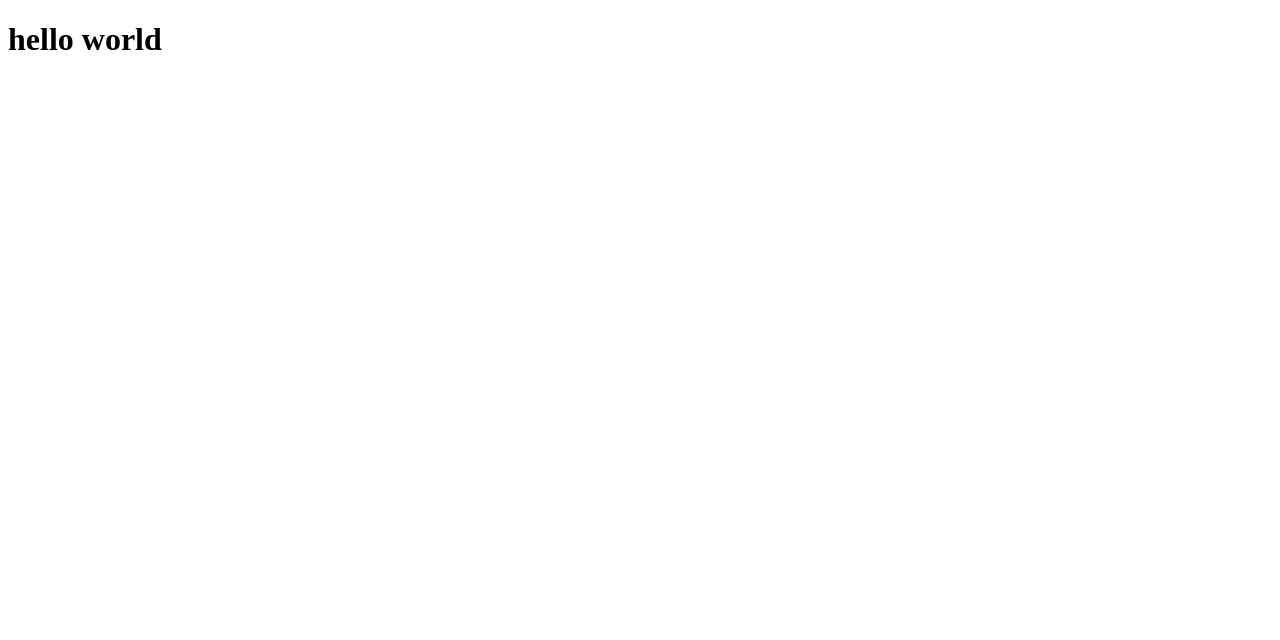
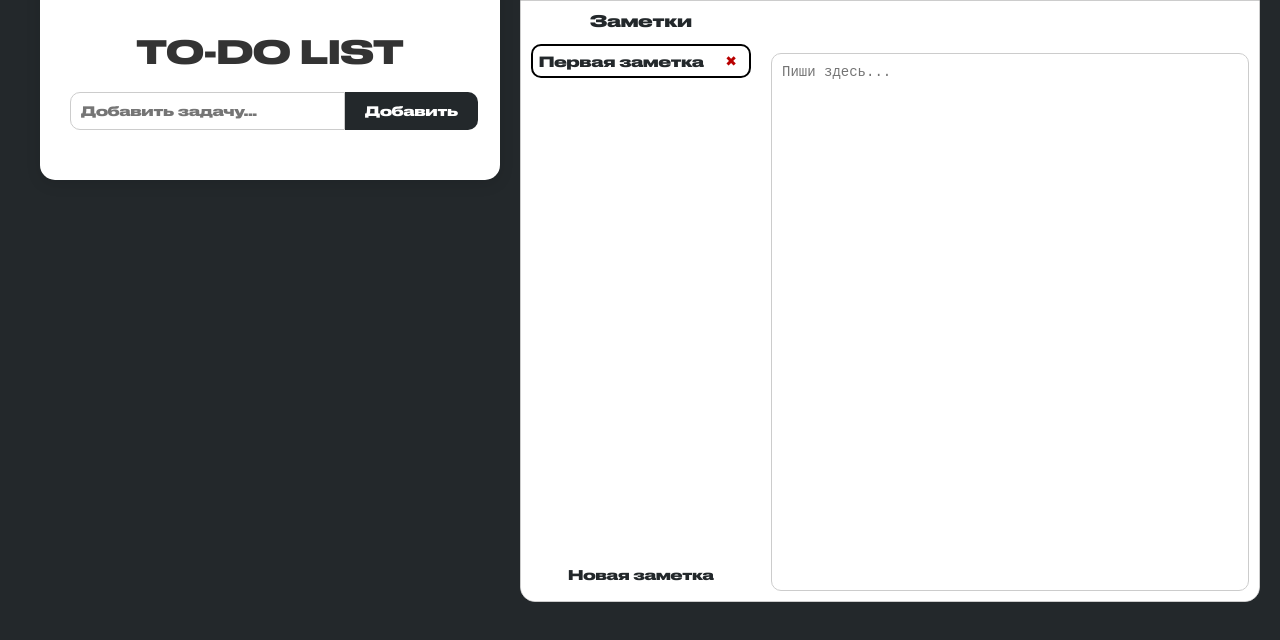
Before and after one commit to shw1ps/awesome-work-assistant, a plain HTML site: page index.html in a window 1280 px wide. Drawn offline with Linux system fonts and the light colour scheme.

Commit message:
todo list + notes

```diff
--- a/app.js
+++ b/app.js
@@ -0,0 +1,121 @@
+alert("данный сайт находится в разработке, но пока вы можете ознакомится с функционалом")
+const form = document.getElementById('task-form');
+const input = document.getElementById('task-input');
+const list = document.getElementById('task-list');
+
+let tasks = [];
+
+function render() {
+  list.innerHTML = '';
+  tasks.forEach((task, index) => {
+    const li = document.createElement('li');
+    li.className = task.completed ? 'completed' : '';
+    li.innerHTML = `
+      <span>${task.text}</span>
+      <div>
+        <button onclick="toggle(${index})">✔</button>
+        <button onclick="remove(${index})">✖</button>
+      </div>
+    `;
+    list.appendChild(li);
+  });
+}
+
+function toggle(index) {
+  tasks[index].completed = !tasks[index].completed;
+  render();
+}
+
+function remove(index) {
+  tasks.splice(index, 1);
+  render();
+}
+
+form.addEventListener('submit', e => {
+  e.preventDefault();
+  tasks.push({ text: input.value, completed: false });
+  input.value = '';
+  render();
+});
+
+render();
+
+
+// заметки
+   const notesList = document.getElementById("notes-list");
+    const addNoteBtn = document.getElementById("add-note");
+    const textarea = document.getElementById("note");
+    const noteTitle = document.getElementById("note-title");
+
+    let notes = JSON.parse(localStorage.getItem("notes")) || [];
+    let currentIndex = 0;
+
+    function saveNotes() {
+      localStorage.setItem("notes", JSON.stringify(notes));
+    }
+
+    function renderNotes() {
+      notesList.innerHTML = "";
+      notes.forEach((note, index) => {
+        const div = document.createElement("div");
+        div.className = "note-item";
+        if (index === currentIndex) div.classList.add("active");
+
+        const titleSpan = document.createElement("span");
+        titleSpan.textContent = note.title || "Без названия";
+        titleSpan.style.flex = "1";
+        titleSpan.onclick = () => {
+          currentIndex = index;
+          loadNote();
+        };
+
+        const deleteBtn = document.createElement("button");
+        deleteBtn.textContent = "✖";
+        deleteBtn.onclick = (e) => {
+          e.stopPropagation(); // чтобы не открывалась заметка при клике на крестик
+          deleteNote(index);
+        };
+
+        div.appendChild(titleSpan);
+        div.appendChild(deleteBtn);
+        notesList.appendChild(div);
+      });
+    }
+
+    function loadNote() {
+      const note = notes[currentIndex];
+      textarea.value = note.content;
+      noteTitle.textContent = note.title || "Без названия";
+      renderNotes();
+    }
+
+    textarea.addEventListener("input", () => {
+      notes[currentIndex].content = textarea.value;
+      notes[currentIndex].title = textarea.value.substring(0, 15) || "Без названия";
+      saveNotes();
+      renderNotes();
+    });
+
+    addNoteBtn.addEventListener("click", () => {
+      notes.push({ title: "Новая заметка", content: "" });
+      currentIndex = notes.length - 1;
+      saveNotes();
+      loadNote();
+    });
+
+    function deleteNote(index) {
+      notes.splice(index, 1);
+      if (currentIndex >= notes.length) currentIndex = notes.
+length - 1;
+      if (notes.length === 0) {
+        notes.push({ title: "Новая заметка", content: "" });
+        currentIndex = 0;
+      }
+      saveNotes();
+      loadNote();
+    }
+
+    if (notes.length === 0) {
+      notes.push({ title: "Первая заметка", content: "" });
+    }
+    loadNote();
--- a/index.html
+++ b/index.html
@@ -4,11 +4,32 @@
     <meta charset="UTF-8">
     <meta name="viewport" content="width=device-width, initial-scale=1.0">
     <title>AWA</title>
-    <script src="app.js" defer></script>
+
     <link rel="stylesheet" href="style.css">
 </head>
 <body>
-    <h1>hello world</h1>
-    <div id="container" class="container"></div>
+<div id="container" class="container">
+    <div class="todo-container">
+        <h1 class="todotxt">TO-DO LIST</h1>
+        <form id="task-form">
+        <input type="text" id="task-input" placeholder="Добавить задачу..." required>
+        <button type="submit">Добавить</button>
+        </form>
+        <ul id="task-list"></ul>
+    </div>
+</div>
+
+<div class="notecont">
+     <div id="sidebar">
+    <h2>Заметки</h2>
+    <div id="notes-list"></div>
+    <button id="add-note">Новая заметка</button>
+  </div>
+  <div id="editor">
+    <h1 id="note-title">Без названия</h1>
+    <textarea id="note" placeholder="Пиши здесь..."></textarea>
+  </div>
+  </div>
+<script src="app.js"></script>
 </body>
 </html>
--- a/style.css
+++ b/style.css
@@ -1,5 +1,178 @@
+@font-face {
+    font-family: 'Druk';
+    src: url(fonts/Druk\ Wide\ Cyr.ttf) format('truetype');
+    font-weight: normal;
+    font-style: normal;
+}
+body {
+    font-family: Druk;
+    color: #ffffff;
+    background-color: #23282b;
+    display: flex;
+  margin: 0;
+  padding: 20px;
+}
 .container {
-    width: 100px;
-    height: 100%;
-    background-color: #23282b;
+    color: #23282b;
+display: flex;
+  justify-content: center;
+  align-items: flex-start;
+  height: 100vh;
+  margin: -50px 20px;
 }
+.todo-container {
+  background: #fff;
+  padding: 40px 30px 30px 30px;
+  border-radius: 0 0 15px 15px;
+  box-shadow: 0 4px 15px rgba(0,0,0,0.1);
+  width: 400px;
+}
+.todotxt {
+    text-align: center;
+  color: #333;
+}
+#task-form {
+  display: flex;
+  margin-bottom: 20px;
+}
+#task-input {
+    font-family: druk;
+  flex: 1;
+  padding: 10px;
+  border-radius: 10px 0 0 10px;
+  border: 1px solid #ccc;
+  font-size: 13px;
+}
+
+#task-form button {
+    font-family: Druk;
+  padding: 10px 20px;
+  border: none;
+  background: #23282b;
+  color: white;
+  font-size: 13px;
+  cursor: pointer;
+  border-radius: 0 10px 10px 0;
+  transition: background 0.3s;
+}
+
+#task-form button:hover {
+  background: #424242;
+
+}
+#task-list {
+  list-style: none;
+  padding: 0;
+  margin: 0;
+}
+
+#task-list li {
+  display: flex;
+  justify-content: space-between;
+  align-items: center;
+  background: #f9f9f9;
+  margin-bottom: 10px;
+  padding: 10px;
+  border-radius: 6px;
+  transition: background 0.3s;
+}
+
+#task-list li.completed {
+  text-decoration: line-through;
+  color: #999
+}
+#task-list button {
+  background: none;
+  border: none;
+  cursor: pointer;
+  font-size: 16px;
+  color: #000000;
+}
+
+
+/* блокнот */
+
+.notecont {
+    font-family: Druk;
+      display: flex;
+      height: 600px;
+      width: 800px;
+      margin: -20px 0 0 0 ;
+      border: 1px solid #ccc;
+      border-radius: 0 0 15px 15px;;
+      display: flex;
+      height: 600px;
+      overflow: hidden;
+      background: #f0f0f0;
+}
+ #sidebar {
+      width: 220px;
+      background: #fff;
+      color: #23282b;
+      display: flex;
+      flex-direction: column;
+      padding: 10px;
+    }
+    #sidebar h2 {
+      font-size: 16px;
+      margin: 0 0 10px;
+      text-align: center;
+    }
+    #notes-list {
+      flex: 1;
+      overflow-y: auto; /* скролл при большом числе заметок */
+    }
+    .note-item {
+      display: flex;
+      justify-content: space-between;
+      align-items: center;
+      padding: 6px;
+      margin: 4px 0;
+      background: #fff;
+      cursor: pointer;
+      border-radius: 10px;
+      font-size: 14px;
+      border: 1px solid #999;
+    }
+    .note-item.active {
+      background: #ffffff;
+      border: black solid 2px;
+      border-radius: 10px;
+    }
+    .note-item button {
+      background: none;
+      border: none;
+      color: #b90000;
+      font-size: 14px;
+      cursor: pointer;
+    }
+    #add-note {
+      font-family: Druk;
+      padding: 8px;
+      margin-top: 10px;
+      background: #fff;
+      border: #000000 solid 1px;
+      color: #23282b;
+      border: none;
+      cursor: pointer;
+      border-radius: 3px;
+    }
+    #editor {
+      flex: 1;
+      display: flex;
+      flex-direction: column;
+      background: #fff;
+    }
+    #editor h1 {
+      margin: 10px;
+      font-size: 18px;
+    }
+    #note {
+      flex: 1;
+      margin: 10px;
+      padding: 10px;
+      font-size: 14px;
+      border: 1px solid #ccc;
+      border-radius: 10px;
+      resize: none;
+    }
```
